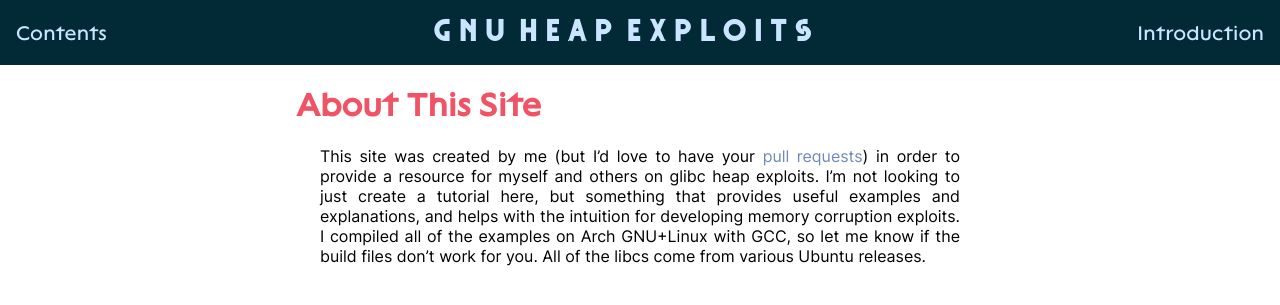
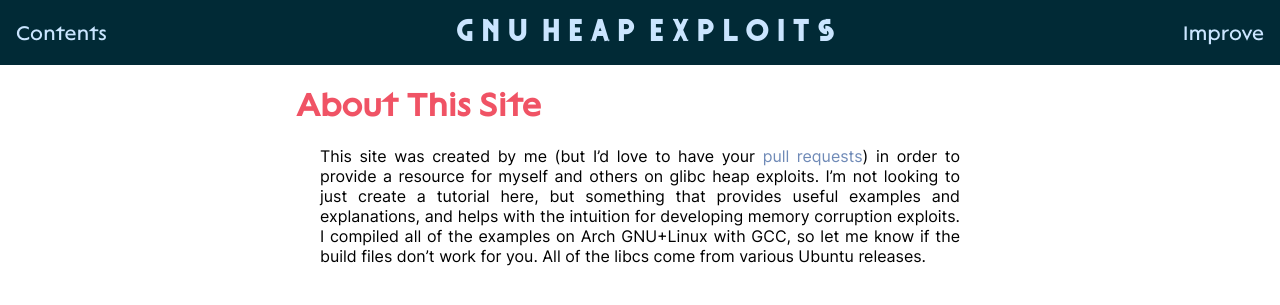
Before and after one commit to bstank/bstank.github.io, a Jekyll site: the page built from about.md, in a window 1280 px wide. Shown: the top 305 px of the page. Built offline with Jekyll 4.4.1, drawn with Linux system fonts in a browser that asks for light colours; our own code applies the rules of GitHub Pages for plain Markdown files.

Commit message:
Changed top right nav link to gh as 'improve'

```diff
--- a/_layouts/default.html
+++ b/_layouts/default.html
@@ -12,7 +12,7 @@
     <header role="banner">
       <a href="/contents">Contents</a>
       <h1><a href="/">{{ site.title }}</a></h1>
-      <a href="/introduction">Introduction</a>
+      <a href="https://github.com/bstank/bstank.github.io">Improve</a>
     </header>
 
     <main id="content" role="main">
```
